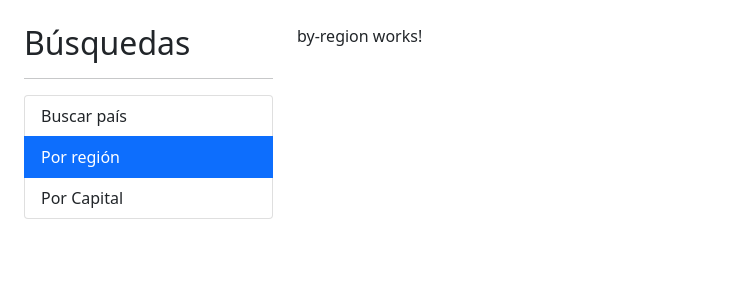
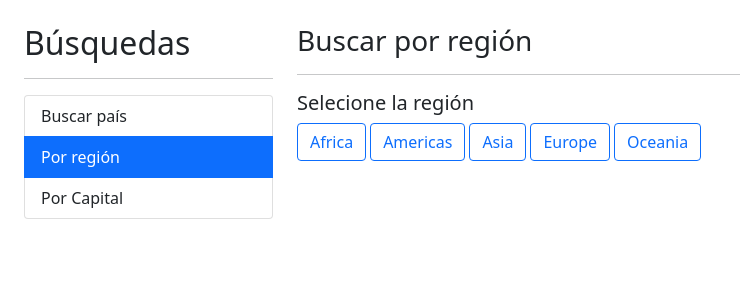
Before and after one commit to dev-ignacio-h/paises-app-angular, an Angular app: page /region in a window 1280 px wide. Shown: the top 300 px of the page, without its empty margins (0-740 px from the left). Built offline with nearby package versions, Linux system fonts and the light colour scheme.

Commit message:
by region part 1

```diff
--- a/src/app/country/pages/by-region/by-region.component.html
+++ b/src/app/country/pages/by-region/by-region.component.html
@@ -1 +1,21 @@
-<p>by-region works!</p>
+<h3>
+  Buscar por región
+  <small>{{ activeRegion | titlecase }}</small>
+</h3>
+<hr />
+<h5>Selecione la región</h5>
+<div class="row">
+  <div class="col">
+    <!-- [class.btn-primary]="region === activeRegion" -->
+    <!-- [ngClass]="{ 'btn-outline-primary': region !== activeRegion, 'btn-primary':
+    region === activeRegion }" -->
+    <button
+      *ngFor="let region of regions"
+      class="btn me-1"
+      [class]="getCSSClass(region)"
+      (click)="activateRegion(region)"
+    >
+      {{ region | titlecase }}
+    </button>
+  </div>
+</div>
--- a/src/app/country/pages/by-region/by-region.component.ts
+++ b/src/app/country/pages/by-region/by-region.component.ts
@@ -1,16 +1,22 @@
-import { Component, OnInit } from '@angular/core';
+import { Component } from '@angular/core';
 
 @Component({
   selector: 'app-by-region',
   templateUrl: './by-region.component.html',
-  styles: [
-  ]
+  styles: [],
 })
-export class ByRegionComponent implements OnInit {
+export class ByRegionComponent {
+  regions: string[] = ['africa', 'americas', 'asia', 'europe', 'oceania'];
+  activeRegion: string = '';
 
-  constructor() { }
+  constructor() {}
 
-  ngOnInit(): void {
+  getCSSClass(region: string) {
+    return region === this.activeRegion ? 'btn-primary' : 'btn-outline-primary';
   }
 
+  activateRegion(region: string) {
+    this.activeRegion = region;
+    //TODO: hacer el llamado al servicio
+  }
 }
```
